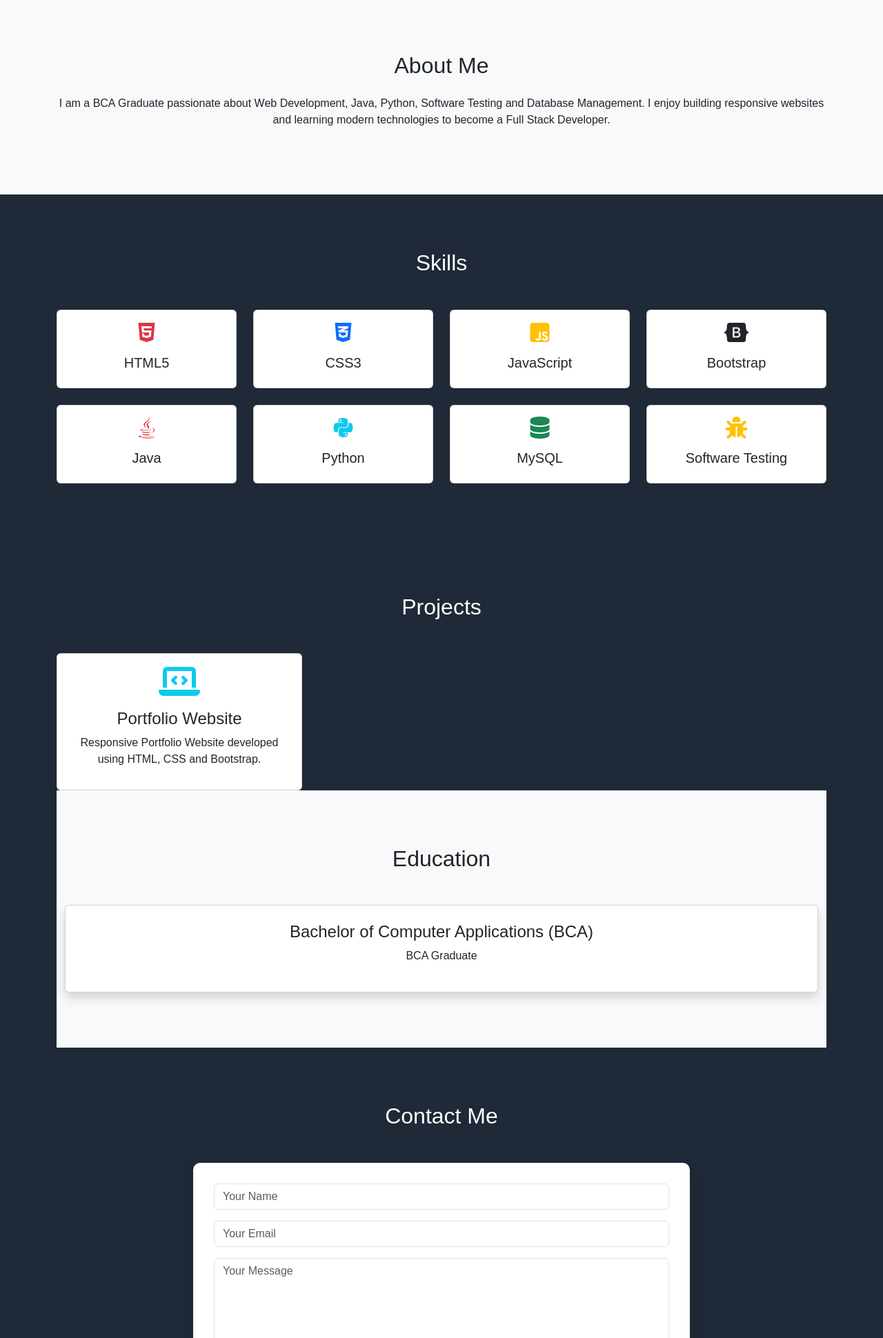
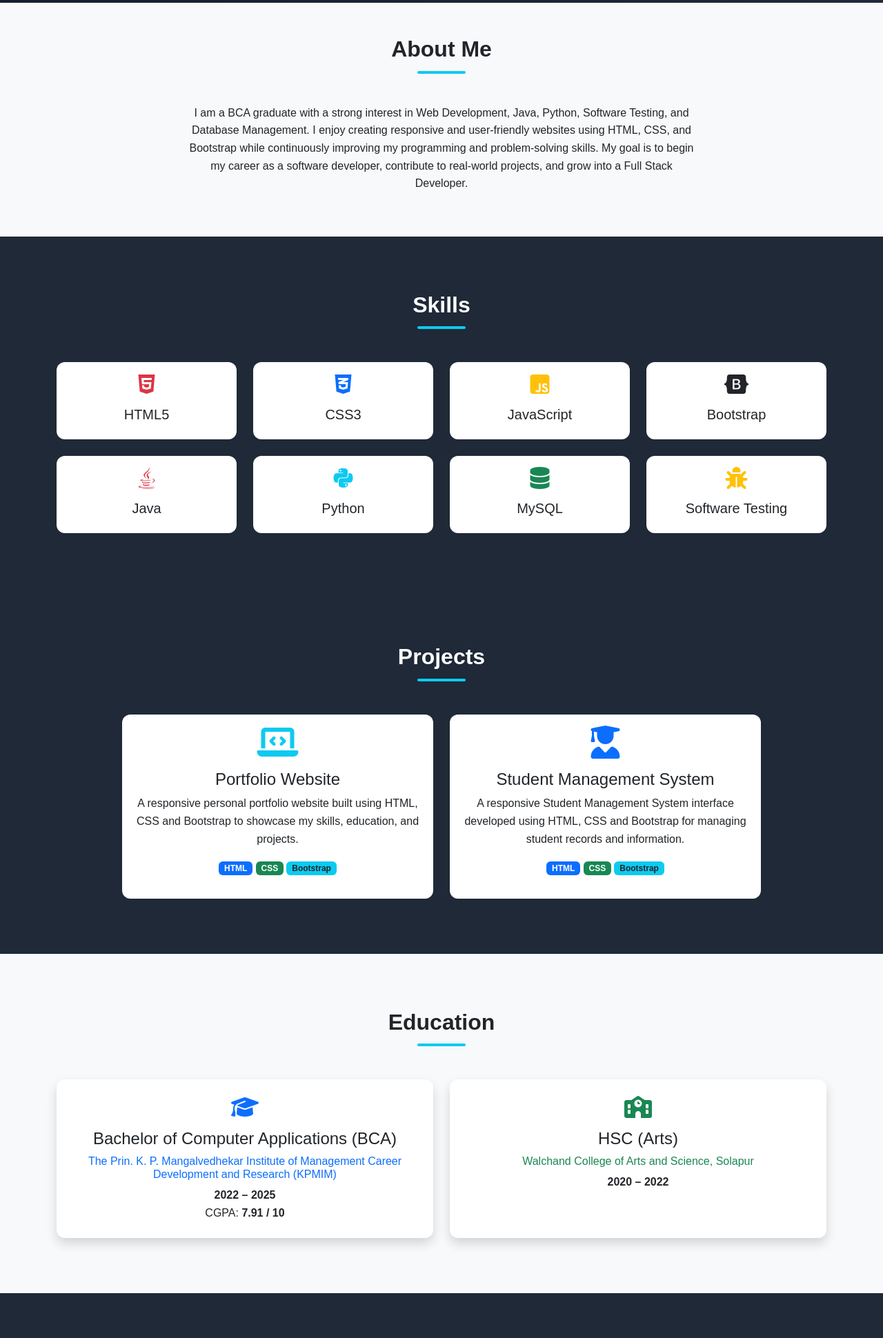
Before and after one commit to vaibhavm0100/My-portfolio, a plain HTML site: page index.html in a window 1280 px wide. Shown: the part 860-2800 px from the top of the page at 69% size. Drawn offline with nearby package versions, Linux system fonts and the light colour scheme.

Commit message:
update 3

```diff
--- a/index.html
+++ b/index.html
@@ -85,13 +85,13 @@
 
         <div class="row align-items-center">
 
+            <!-- Left -->
+
             <div class="col-lg-7">
 
                 <h1 class="display-4 fw-bold">
                     Hi, I'm
-                        <span class="text-info">
-                            Vaibhav Mane
-                        </span>
+                    <span class="text-info">Vaibhav Mane</span>
                 </h1>
 
                 <h3 class="mb-3">
@@ -99,20 +99,24 @@
                 </h3>
 
                 <p class="lead">
-                        I build responsive websites, web applications,
-                        and continuously improve my skills in Java,
-                        Python, Software Testing and Databases.
+                    BCA Graduate passionate about Web Development,
+                    Java, Python, Software Testing, and Database Management.
+                    I enjoy building responsive websites and continuously
+                    improving my programming skills.
                 </p>
 
-                    <a href="resume/Vaibhav_Mane_Resume.pdf"
+                <!-- Resume -->
+
+                <a href="Vaibhav_Mane_Official_Resume (1).pdf"
                     class="btn btn-info me-2"
                     download>
 
                     <i class="fa-solid fa-download"></i>
-
                     Download Resume
 
                 </a>
+
+                <!-- Contact -->
 
                 <a href="#contact"
                     class="btn btn-outline-light">
@@ -121,23 +125,31 @@
 
                 </a>
 
+                <!-- Social Links -->
+
                 <div class="social-links mt-4">
 
-                        <a href="https://github.com/yourusername"
+                    <!-- GitHub -->
+
+                    <a href="https://github.com/vaibhavm0100"
                         target="_blank">
 
                         <i class="fab fa-github"></i>
 
                     </a>
 
-                        <a href="https://linkedin.com/in/yourusername"
+                    <!-- LinkedIn -->
+
+                    <a href="https://www.linkedin.com/in/vaibhav-mane-208553341/"
                         target="_blank">
 
                         <i class="fab fa-linkedin"></i>
 
                     </a>
 
-                        <a href="mailto:yourmail@gmail.com">
+                    <!-- Email -->
+
+                    <a href="mailto:vmane8500@gmail.com">
 
                         <i class="fas fa-envelope"></i>
 
@@ -146,6 +158,8 @@
                 </div>
 
             </div>
+
+            <!-- Right -->
 
             <div class="col-lg-5 text-center mt-5 mt-lg-0">
 
@@ -163,23 +177,36 @@
 
 <!-- ================= ABOUT ================= -->
 
-    <section id="about" class="bg-light text-dark">
+<section id="about" class="bg-light text-dark py-5">
 
     <div class="container">
 
-            <h2 class="section-title">
+        <h2 class="section-title text-center">
             About Me
         </h2>
 
-            <p class="mt-4">
+        <div class="row justify-content-center">
 
-                I am a BCA Graduate passionate about Web Development,
-                Java, Python, Software Testing and Database Management.
+            <div class="col-lg-8">
 
-                I enjoy building responsive websites and learning modern
-                technologies to become a Full Stack Developer.
+                <p class="mt-4 text-center">
+
+                    I am a BCA graduate with a strong interest in Web Development,
+                    Java, Python, Software Testing, and Database Management.
+
+                    I enjoy creating responsive and user-friendly websites using
+                    HTML, CSS, and Bootstrap while continuously improving my
+                    programming and problem-solving skills.
+
+                    My goal is to begin my career as a software developer,
+                    contribute to real-world projects, and grow into a
+                    Full Stack Developer.
 
                 </p>
+
+            </div>
+
+        </div>
 
     </div>
 
@@ -290,14 +317,14 @@
     <div class="container">
 
         <h2 class="section-title mb-5">
+            Projects
+        </h2>
 
-                Projects
+        <div class="row justify-content-center g-4">
 
-            </h2>
-             <center>
-            <div class="row g-4">
+            <!-- Portfolio Website -->
 
-                <div class="col-md-4">
+            <div class="col-lg-5 col-md-6">
 
                 <div class="card project-card h-100">
 
@@ -308,10 +335,110 @@
                         <h4>Portfolio Website</h4>
 
                         <p>
+                            A responsive personal portfolio website built using
+                            HTML, CSS and Bootstrap to showcase my skills,
+                            education, and projects.
+                        </p>
 
-                                Responsive Portfolio Website developed
-                                using HTML, CSS and Bootstrap.
+                        <div class="mb-3">
+                            <span class="badge bg-primary">HTML</span>
+                            <span class="badge bg-success">CSS</span>
+                            <span class="badge bg-info text-dark">Bootstrap</span>
+                        </div>
 
+                    </div>
+
+                </div>
+
+            </div>
+
+            <!-- Student Management System -->
+
+            <div class="col-lg-5 col-md-6">
+
+                <div class="card project-card h-100">
+
+                    <div class="card-body text-center">
+
+                        <i class="fa-solid fa-user-graduate fa-3x text-primary mb-3"></i>
+
+                        <h4>Student Management System</h4>
+
+                        <p>
+                            A responsive Student Management System interface
+                            developed using HTML, CSS and Bootstrap for managing
+                            student records and information.
+                        </p>
+
+                        <div class="mb-3">
+                            <span class="badge bg-primary">HTML</span>
+                            <span class="badge bg-success">CSS</span>
+                            <span class="badge bg-info text-dark">Bootstrap</span>
+                        </div>
+
+                    </div>
+
+                </div>
+
+            </div>
+
+        </div>
+
+    </div>
+
+</section>
+
+    <!-- ================= EDUCATION ================= -->
+
+<section id="education" class="bg-light text-dark">
+
+    <div class="container">
+
+        <h2 class="section-title mb-5">
+            Education
+        </h2>
+
+        <div class="row g-4">
+
+            <!-- BCA -->
+
+            <div class="col-md-6">
+
+                <div class="card shadow h-100 p-4">
+
+                    <i class="fa-solid fa-graduation-cap fa-2x text-primary mb-3"></i>
+
+                    <h4>Bachelor of Computer Applications (BCA)</h4>
+
+                    <h6 class="text-primary">
+                        The Prin. K. P. Mangalvedhekar Institute of Management Career Development and Research (KPMIM)
+                    </h6>
+
+                    <p class="mb-0">
+                        <strong>2022 – 2025</strong><br>
+                        CGPA: <strong>7.91 / 10</strong>
+                    </p>
+
+                </div>
+
+            </div>
+
+            <!-- HSC -->
+
+            <div class="col-md-6">
+
+                <div class="card shadow h-100 p-4">
+
+                    <i class="fa-solid fa-school fa-2x text-success mb-3"></i>
+
+                    <h4>HSC (Arts)</h4>
+
+                    <h6 class="text-success">
+                        Walchand College of Arts and Science, Solapur
+                    </h6>
+
+                    <p class="mb-0">
+                        <strong>2020 – 2022</strong>
                     </p>
 
                 </div>
@@ -320,40 +447,9 @@
 
         </div>
 
-                </center>
-
-    <!-- ================= EDUCATION ================= -->
-
-    <section id="education" class="bg-light text-dark">
-
-        <div class="container">
-
-            <h2 class="section-title mb-5">
-
-                Education
-
-            </h2>
-
-            <div class="card shadow p-4">
-
-                <h4>
-
-                    Bachelor of Computer Applications (BCA)
-
-                </h4>
-
-                <p>
-
-                    BCA Graduate
-
-                </p>
-
-            </div>
-
     </div>
 
 </section>
-
     <!-- ================= CONTACT ================= -->
 
     <section id="contact">
--- a/style.css
+++ b/style.css
@@ -1,27 +1,69 @@
-body{
-    background:#1f2937;
-    color:white;
-    font-family:Arial,sans-serif;
+/* ===============================
+   Global
+================================= */
+
+*{
+    margin:0;
+    padding:0;
+    box-sizing:border-box;
 }
 
 html{
     scroll-behavior:smooth;
 }
 
+body{
+    background:#1f2937;
+    color:#ffffff;
+    font-family:Arial, Helvetica, sans-serif;
+    line-height:1.6;
+}
+
+/* ===============================
+   Navbar
+================================= */
+
+.navbar{
+    background:#111827 !important;
+}
+
+.navbar-brand{
+    color:#0dcaf0 !important;
+    font-weight:bold;
+    font-size:1.5rem;
+}
+
+.nav-link{
+    color:white !important;
+    transition:.3s;
+}
+
+.nav-link:hover{
+    color:#0dcaf0 !important;
+}
+
+/* ===============================
+   Hero Section
+================================= */
+
 .hero{
     min-height:100vh;
     display:flex;
     align-items:center;
-    background:linear-gradient(
-    135deg,
-    #0f172a,
-    #1e293b
-    );
+    background:linear-gradient(135deg,#0f172a,#1e293b);
 }
 
-.navbar-brand{
-    color:#0dcaf0 !important;
+.hero h1{
+    font-weight:bold;
 }
+
+.hero p{
+    color:#d1d5db;
+}
+
+/* ===============================
+   Profile Image
+================================= */
 
 .profile-img{
     width:300px;
@@ -29,7 +71,12 @@ html{
     object-fit:cover;
     border-radius:50%;
     border:5px solid #0dcaf0;
+    box-shadow:0 10px 30px rgba(0,0,0,.4);
 }
+
+/* ===============================
+   Social Icons
+================================= */
 
 .social-links a{
     color:white;
@@ -40,23 +87,86 @@ html{
 
 .social-links a:hover{
     color:#0dcaf0;
+    transform:scale(1.2);
 }
+
+/* ===============================
+   Sections
+================================= */
 
 section{
     padding:80px 0;
     text-align:center;
 }
 
-.skill-card,
-.project-card{
+.section-title{
+    font-weight:bold;
+    margin-bottom:20px;
+    position:relative;
+}
+
+.section-title::after{
+    content:"";
+    width:70px;
+    height:4px;
+    background:#0dcaf0;
+    display:block;
+    margin:12px auto;
+    border-radius:5px;
+}
+
+/* ===============================
+   Cards
+================================= */
+
+.card{
+    border:none;
+    border-radius:12px;
     transition:.4s;
 }
 
-.skill-card:hover,
-.project-card:hover{
+.skill-card,
+.project-card{
+    cursor:pointer;
+}
+
+.card:hover{
     transform:translateY(-10px);
-    box-shadow:0 10px 25px rgba(0,0,0,.3);
+    box-shadow:0 10px 25px rgba(0,0,0,.25);
 }
+
+/* ===============================
+   Buttons
+================================= */
+
+.btn-info{
+    color:white;
+    font-weight:bold;
+}
+
+.btn-outline-light:hover{
+    color:#111827;
+}
+
+/* ===============================
+   Contact Form
+================================= */
+
+#contact form{
+    background:#ffffff;
+    padding:30px;
+    border-radius:12px;
+    box-shadow:0 5px 20px rgba(0,0,0,.2);
+}
+
+#contact input,
+#contact textarea{
+    border-radius:8px;
+}
+
+/* ===============================
+   Footer
+================================= */
 
 footer{
     background:#111827;
@@ -64,22 +174,25 @@ footer{
     padding:20px;
 }
 
-.btn-info{
-    color:white;
-    font-weight:bold;
+/* ===============================
+   Responsive
+================================= */
+
+@media(max-width:768px){
+
+    .hero{
+        text-align:center;
+        padding-top:80px;
+    }
+
+    .profile-img{
+        width:220px;
+        height:220px;
+        margin-top:30px;
+    }
+
+    .social-links a{
+        font-size:25px;
+    }
+
 }
-
-#contact form {
-  background: #fff;
-  padding: 30px;
-  border-radius: 10px;
-  box-shadow: 0 5px 20px rgba(0,0,0,0.1);
-}
-.card {
-  transition: 0.3s ease;
-}
-
-.card:hover {
-  transform: translateY(-10px);
-  box-shadow: 0 10px 25px rgba(0,0,0,0.2);
-}
```
Also changed, not shown: 1 other file. Lines whose indentation alone changed are shown as unchanged.
